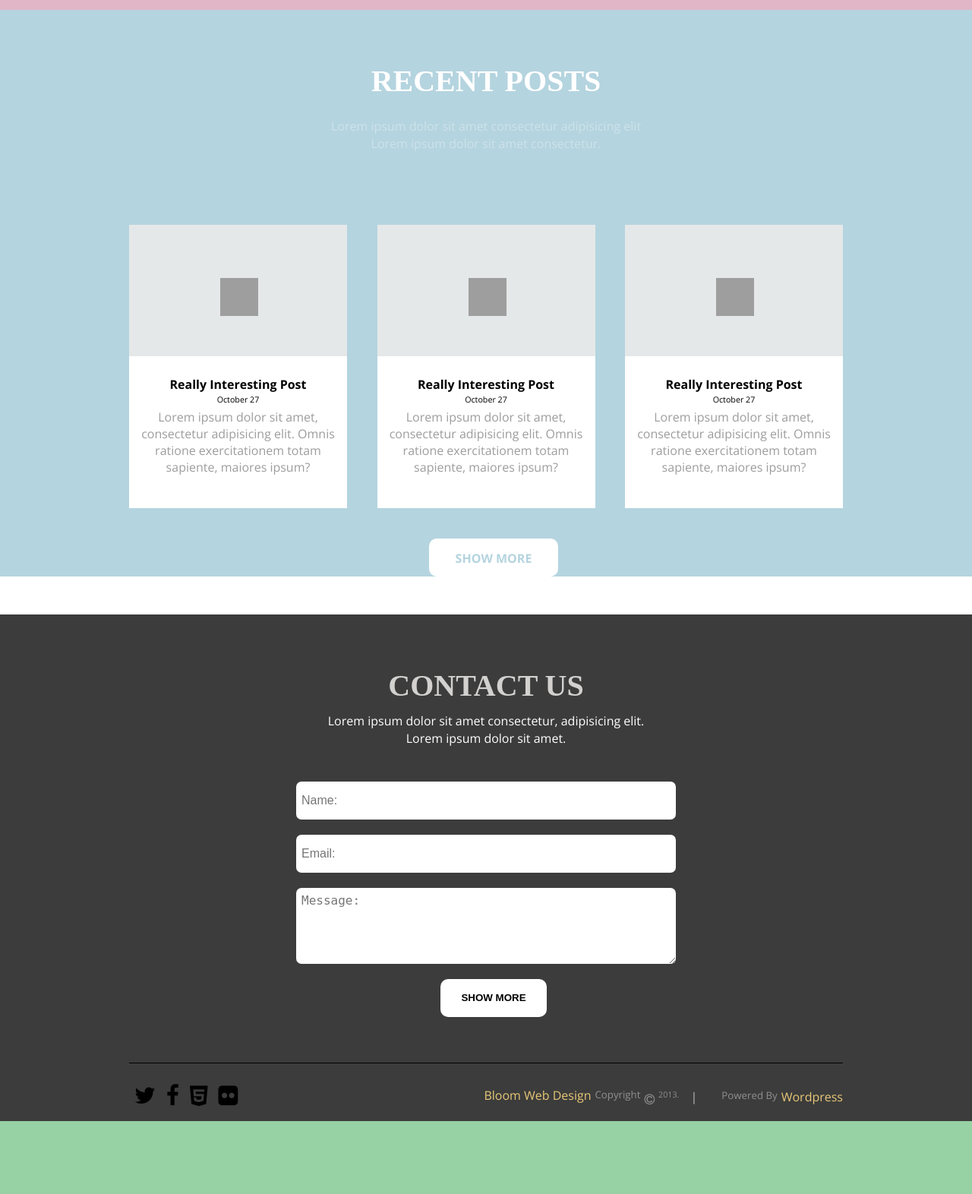
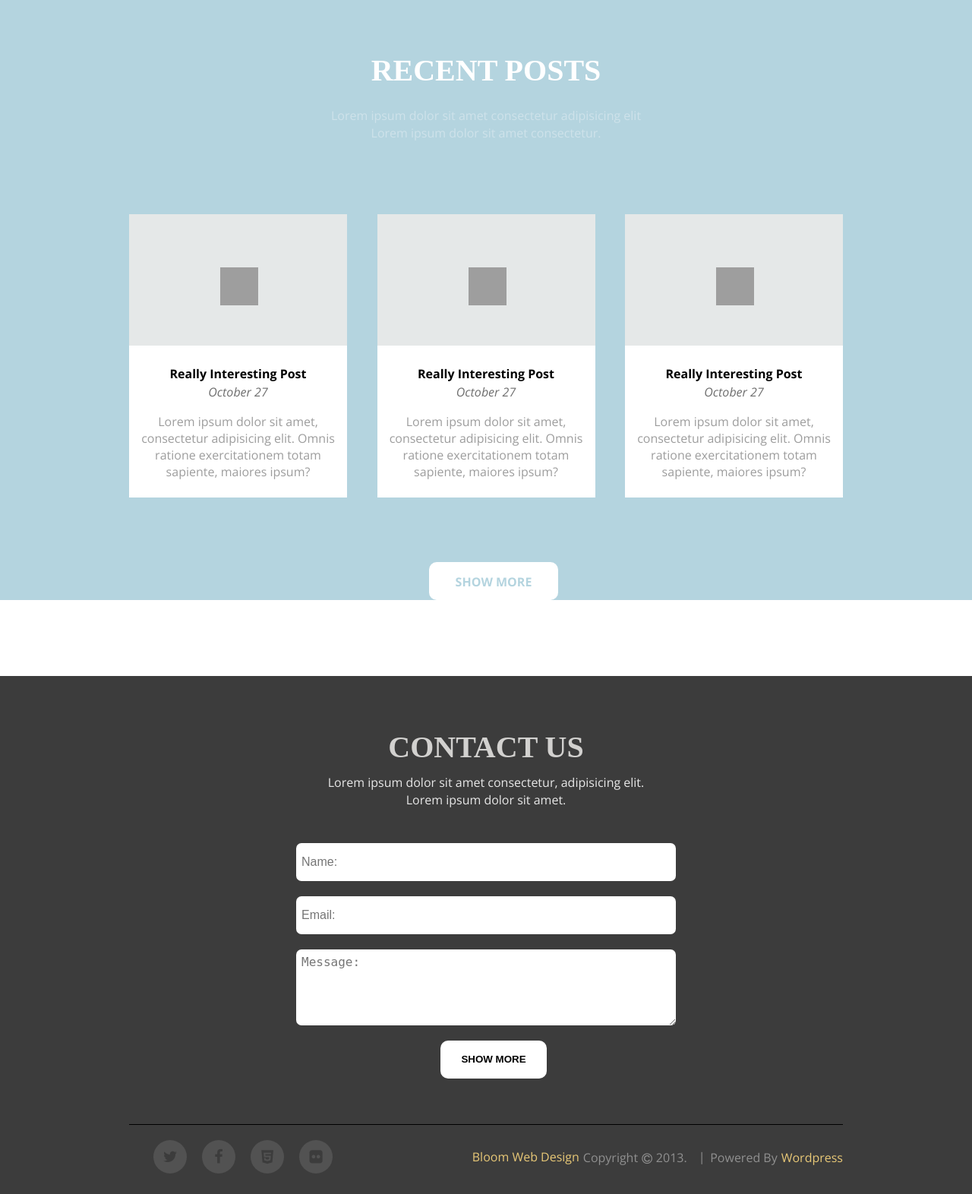
Before and after one commit to gemac2/webcomp1, a PHP site: page / in a window 1280 px wide. Shown: the part 3303-4875 px from the top of the page at 76% size. Before the commit the page ends 4779 px from the top, so only its background shows below. Run offline with PHP 8.4, Linux system fonts and the light colour scheme; grey boxes are pictures that could not be loaded.

Commit message:
footer fixed

```diff
--- a/css/styles.css
+++ b/css/styles.css
@@ -1,4 +1,4 @@
-@import url('https://fonts.googleapis.com/css?family=Open+Sans:400,700,800&display=swap');
+@import url('https://fonts.googleapis.com/css?family=Open+Sans:400,400i,700,700i,800&display=swap');
 h1,h2,h3,h4,h5,h6{
     font-family: 'Open Sans','Times New Roman', Times, sans-serif;
 }
@@ -561,16 +559,19 @@
 }
 .description2 h6{
     margin-top: -25px;
+    color: #6f6f6f;
+    font-size: 16px;
     text-align: center;
     font-family: 'Open Sans', sans-serif;
     font-weight: normal;
+    font-style: italic;
 }
 .link4{
     display: flex;
     justify-content: center;
     height: 50px;
-    margin-top: 40px;
-    margin-bottom: 50px;
+    margin-top: 85px;
+    margin-bottom: 100px;
     font-family: 'Open Sans', sans-serif;
 }
 .button6{
@@ -613,7 +614,7 @@
 }
 .footertitle p{
     font-family: 'Open Sans', sans-serif;
-    color: #ffffff;
+    color: #e8e8e8;
     text-align: center;
     margin-top: -15px;
 }
@@ -685,12 +686,21 @@
     flex-direction: row;
     flex-wrap: wrap;
     justify-content: center;
-    font-size: 30px;
     margin-top: 20px;
+    width: 300px;
 }
 .social2 i{
     padding: 7px;
+    width: 30px;
+    height: 30px;
+    background: #525252;
+    color: #3c3c3c;
+    text-align: center;
+    line-height: 30px;
+    font-size: 20px;
+    margin: 0 10px;
     display: block;
+    border-radius: 50%;
 
 }
 .information2{
@@ -699,7 +709,7 @@
     flex-wrap: wrap;
     justify-content: center;
     margin-top: 10px;
-    margin-left: 290px;
+    margin-left: 150px;
     font-family: 'Open Sans', sans-serif;
     font-weight: normal;
 }
@@ -710,25 +720,29 @@
 }
 .information2 h5{
     color: #909090;
+    margin-top: 22px;
     margin-left: 5px;
     font-family: 'Open Sans', sans-serif;
     font-weight: normal;
+    font-size: 16px;
 }
 .information2 h6{
     color: #909090;
-    margin-top: 24px;
+    margin-top: 22px;
     margin-left: 5px;
     font-family: 'Open Sans', sans-serif;
     font-weight: normal;
+    font-size: 16px;
 }
 .information2 h3{
     color: #909090;
-    margin-top: 23px;
+    margin-top: 21px;
     margin-left: 15px;
+    font-weight: normal;
 }
 .information2 i{
     color: #909090;
-    margin-top: 29px;
+    margin-top: 26px;
     margin-left: 5px;
 }
 .information3{
@@ -741,14 +755,16 @@
 .information3 h5{
     color: #909090;
     margin-left: 5px;
-    margin-top: 23px;
+    margin-top: 22px;
     font-family: 'Open Sans', sans-serif;
     font-weight: normal;
+    font-size: 16px;
 }
 .information3 h4{
     color: #E8C877;
     margin-left: 5px;
-    margin-top: 23px;
+    margin-top: 22px;
     font-family: 'Open Sans', sans-serif;
     font-weight: normal;
+    font-size: 16px;
 }
```
Also changed, not shown: other parts of css/styles.css (+11 -13 lines).
